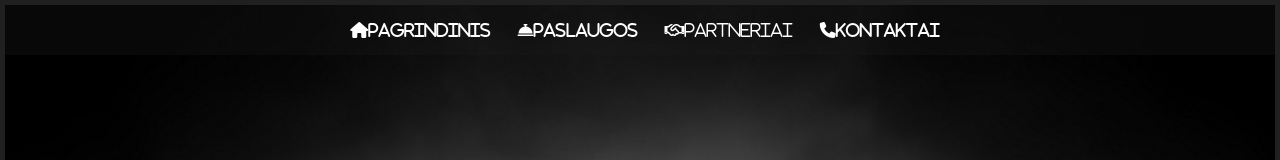
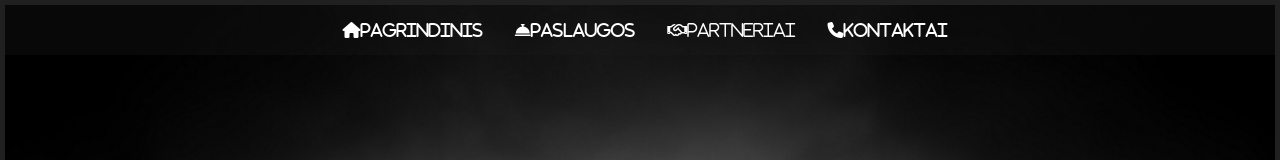
Before and after one commit to Mnd2/Formikos, a website: page index.html in a window 1280 px wide. Shown: the top 160 px of the page. Drawn offline with Linux system fonts and the light colour scheme.

Commit message:
navigation

```diff
--- a/scss/navigation.scss
+++ b/scss/navigation.scss
@@ -19,6 +19,7 @@
           color: $text-color;
           text-decoration: none;
           border-radius: 10px;
+          margin: 5px;
           &:hover {
             box-shadow: 7px 0px 20px 0px #500101;
             cursor: pointer;
@@ -30,7 +31,7 @@
             flex-wrap: wrap;
             align-content: center;
             justify-content: center;
-            margin: 2px;
+            padding: 10px;
           }
         }
       }
```
Also changed, not shown: app/css/style.css.
